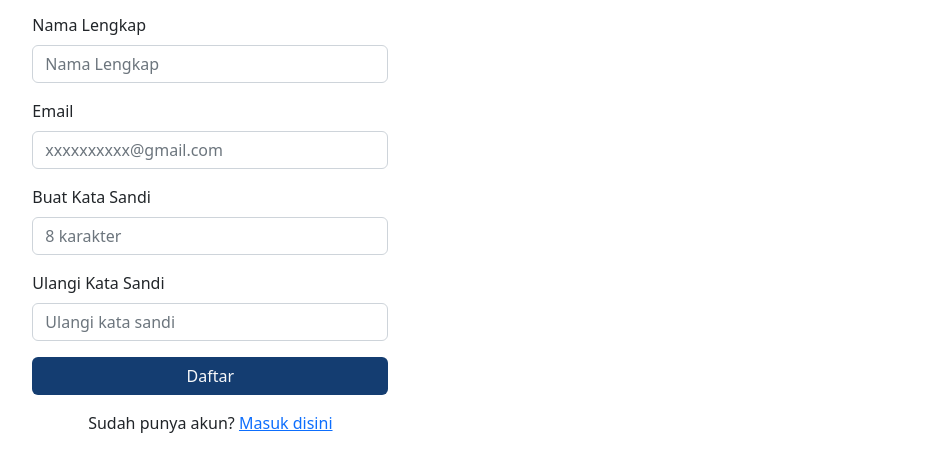
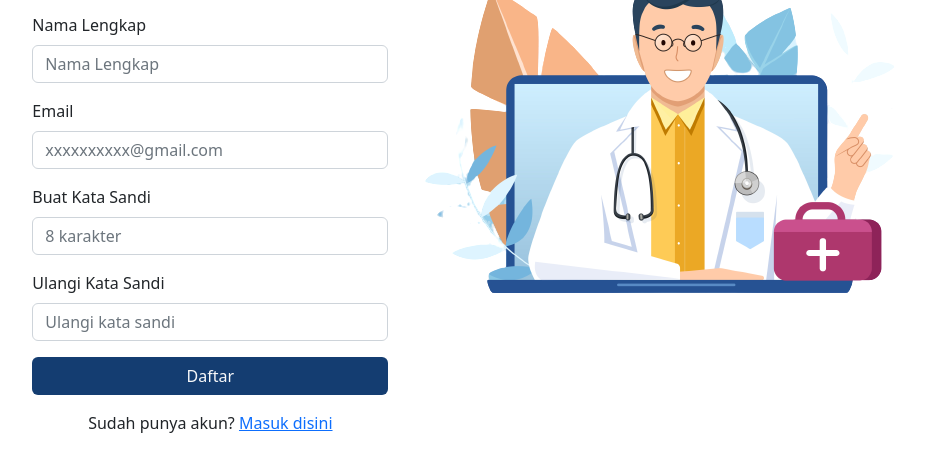
Before and after one commit to arysyahbana/HealthCare-Bootstrap, a plain HTML site: page signup.html in a window 1280 px wide. Shown: the part 255-726 px from the top of the page, without its empty margins (193-1118 px from the left). Drawn offline with nearby package versions, Linux system fonts and the light colour scheme; the site is published under a folder, as on GitHub Pages, so addresses that start at the root find nothing.

Commit message:
Update signup.html

```diff
--- a/signup.html
+++ b/signup.html
@@ -40,7 +40,7 @@
                 <p class="text-center my-3">Sudah punya akun? <a class="text-primary" href="signin.html">Masuk disini</a></p>
             </div>
             <div class="col-lg-8 d-lg-block d-none">
-                <img class="my-5 py-5" src="/Asset/414-removebg-preview 1.png" alt="">
+                <img class="my-5 py-5" src="Asset/414-removebg-preview 1.png" alt="">
             </div>
         </div>
     </div>
```
